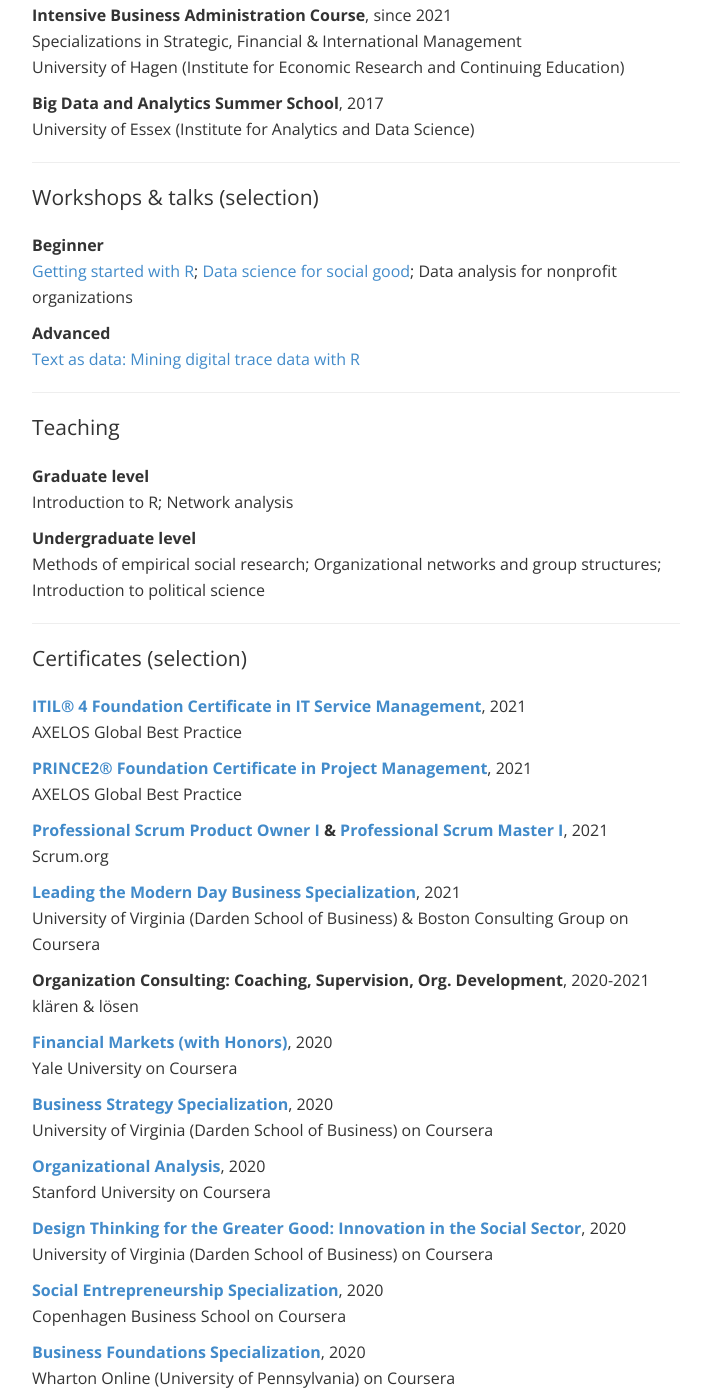
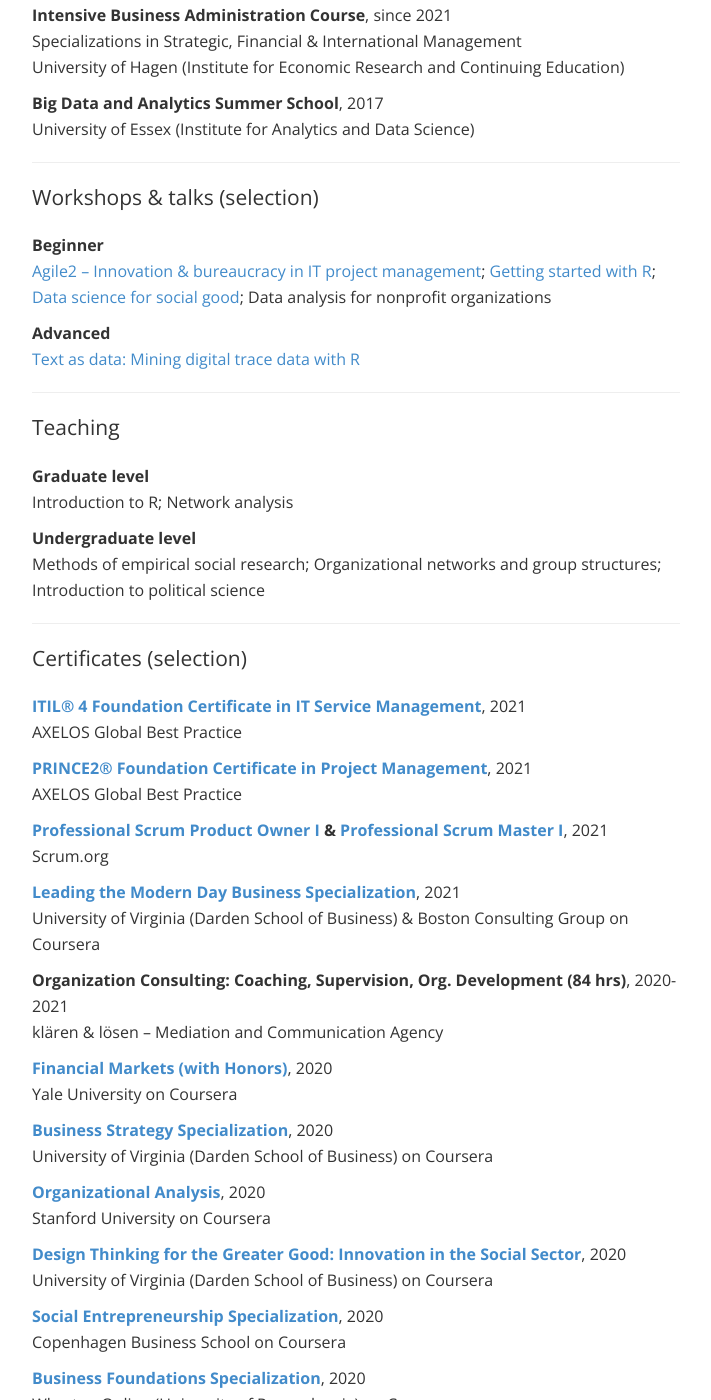
Before and after one commit to lhehnke/lhehnke.github.io, a Jekyll site: the page built from cv/index.html, in a window 1280 px wide and 1400 px high, scrolled down 1645 px. Shown: the whole window, without its empty margins (284-995 px from the left). Built offline with Jekyll 4.4.1, drawn with Linux system fonts in a browser that asks for light colours; nearby versions of some CDN libraries.

Commit message:
Add Agile2 talk

```diff
--- a/cv/index.html
+++ b/cv/index.html
@@ -91,10 +91,10 @@
 
     <p class="lead">Workshops & talks (selection)</p>
 
-    <p><strong> Beginner</strong><br>
-    <a href="https://lhehnke.github.io/getting-started-rladies/">Getting started with R</a>; <a href="https://lhehnke.github.io/womenwhocode-talk/">Data science for social good</a>; Data analysis for nonprofit organizations</p>
+    <p><strong>Beginner</strong><br>
+    <a href="https://drive.google.com/file/d/10Y1lcMuy0tzrEBCxtKntrETgs86iFr7J/view/">Agile2 – Innovation & bureaucracy in IT project management</a>; <a href="https://lhehnke.github.io/getting-started-rladies/">Getting started with R</a>; <a href="https://lhehnke.github.io/womenwhocode-talk/">Data science for social good</a>; Data analysis for nonprofit organizations</p>
 
-    <p><strong> Advanced</strong><br>
+    <p><strong>Advanced</strong><br>
     <a href="https://github.com/lhehnke/workshop_minor/blob/master/presentation/text_as_data_presentation.md">Text as data: Mining digital trace data with R</a></p>
 
         <hr>
@@ -125,11 +125,8 @@
     <p><strong><a href="https://www.coursera.org/account/accomplishments/specialization/certificate/Q2JS52C32KNZ">Leading the Modern Day Business Specialization</a></strong>, 2021<br>
 				University of Virginia (Darden School of Business) & Boston Consulting Group on Coursera</p>
 
-<!--     <p><strong><a href="https://www.coursera.org/account/accomplishments/certificate/GCFWE7CGN3DZ">Inclusive Leadership: The Power of Workplace Diversity</a></strong>, 2021<br>
-				University of Colorado System on Coursera</p> -->
-
-    <p><strong>Organization Consulting: Coaching, Supervision, Org. Development</strong>, 2020-2021<br>
-				klären & lösen</p>
+    <p><strong>Organization Consulting: Coaching, Supervision, Org. Development (84 hrs)</strong>, 2020-2021<br>
+				klären & lösen – Mediation and Communication Agency</p>
 
 <!--    <p><strong><a href="https://www.coursera.org/account/accomplishments/certificate/A776N4FC2SGK">Unethical Decision Making in Organizations</a></strong>, 2020<br>
 				University of Lausanne (HEC Lausanne) on Coursera</p> -->
```
Also changed, not shown: other parts of cv/index.html (+0 -3 lines).
